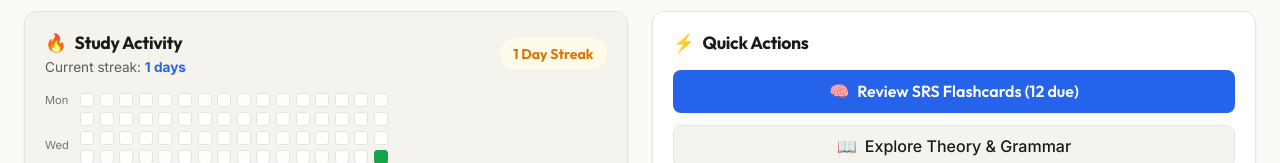
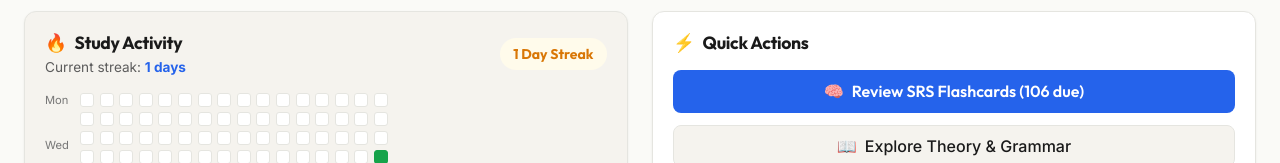
Before and after one commit to phmmyadmin/Tagalog-Learning, a React (Vite) app: page / in a window 1280 px wide. Shown: the part 253-416 px from the top of the page. Built offline with nearby package versions, Linux system fonts and the light colour scheme.

Commit message:
feat(dashboard): compute dynamic activity, quiz, and mistake stats live from localStorage (#15)
Co-authored-by: Pablo Hernando Marrugat <pablo@MacBook-Air-de-Pablo.local>

```diff
--- a/src/App.jsx
+++ b/src/App.jsx
@@ -75,6 +75,37 @@ export function App() {
     setPptxModal({ isOpen: true, lesson: formatted, initialSlide: slide, conceptLabel });
   };
 
+  // Dynamic stats from localStorage
+  const getDynamicStats = () => {
+    let activitiesDone = 0;
+    try {
+      const savedAct = localStorage.getItem('tagalog_activity_results_v1');
+      if (savedAct) {
+        activitiesDone = Object.values(JSON.parse(savedAct)).filter((r) => r && r.isCorrect).length;
+      }
+    } catch (e) {}
+
+    let mistakesCount = 0;
+    try {
+      const savedBank = localStorage.getItem('tagalog_mistakes_bank_v1');
+      if (savedBank) {
+        mistakesCount = JSON.parse(savedBank).length;
+      }
+    } catch (e) {}
+
+    let quizzesCompleted = 0;
+    try {
+      const savedQuiz = localStorage.getItem('tagalog_quiz_history_v1');
+      if (savedQuiz) {
+        quizzesCompleted = JSON.parse(savedQuiz).length;
+      }
+    } catch (e) {}
+
+    return { activitiesDone, mistakesCount, quizzesCompleted };
+  };
+
+  const dynamicStats = getDynamicStats();
+
   return (
     <div className="app-container">
       {/* Accessibility Skip Link */}
@@ -116,12 +147,12 @@ export function App() {
               totalTheory,
               vocabMastered,
               totalVocab,
-              activitiesDone: 0,
+              activitiesDone: dynamicStats.activitiesDone,
               totalActivities,
-              quizzesCompleted: 0,
+              quizzesCompleted: dynamicStats.quizzesCompleted,
               totalQuizzes: 4,
-              dueSrsCount: 12,
-              mistakesCount: 0,
+              dueSrsCount: totalVocab - vocabMastered,
+              mistakesCount: dynamicStats.mistakesCount,
             }}
           />
         </div>
```
